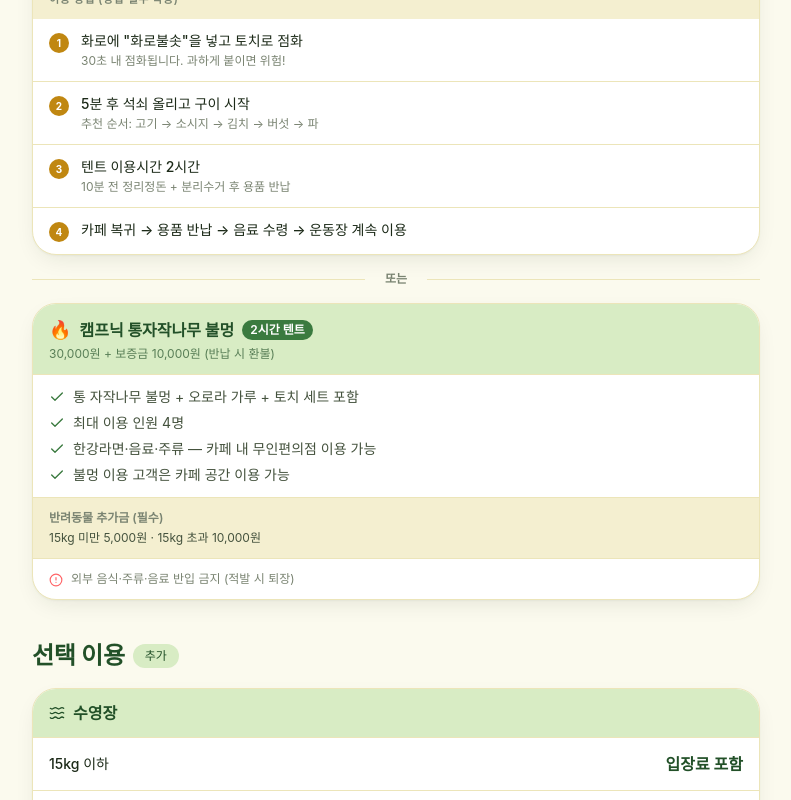
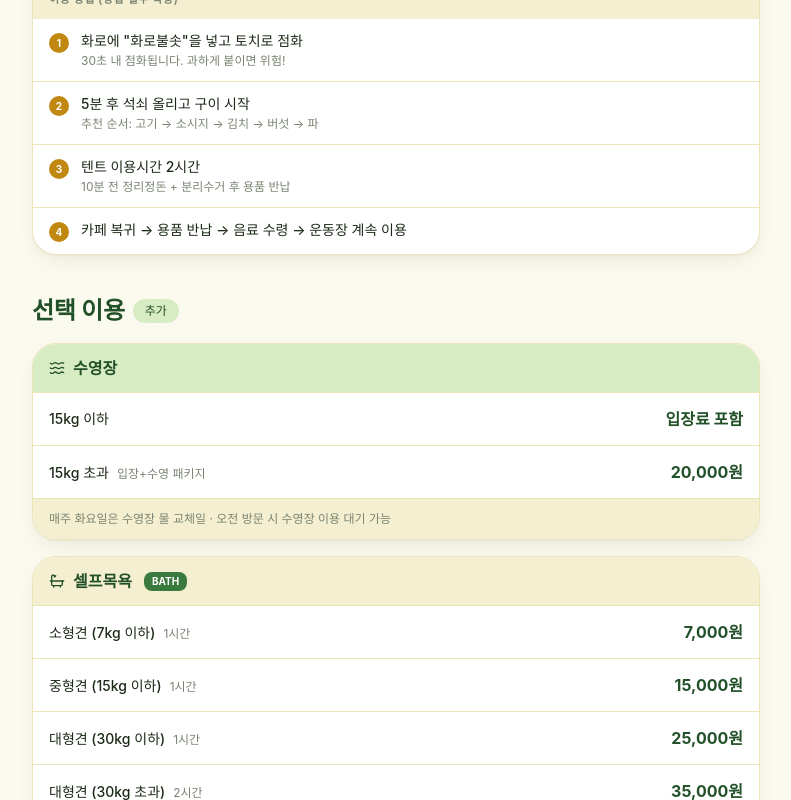
Before and after one commit to leearo9528-creator/sorpia97, a Next.js app: page /pricing in a window 1280 px wide. Shown: the part 885-1685 px from the top of the page, without its empty margins (244-1035 px from the left). Built offline with nearby package versions, Linux system fonts and the light colour scheme; no server answers; a web font is replaced by a local one.

Commit message:
refactor: 이용안내 필수 섹션에서 캠프닉 불멍 제거
https://claude.ai/code/session_012RMbzgm1K94GtwFjTkRx2r

```diff
--- a/src/app/pricing/page.tsx
+++ b/src/app/pricing/page.tsx
@@ -140,47 +140,6 @@ export default function PricingPage() {
             </div>
           </div>
 
-          {/* OR 구분선 */}
-          <div className="flex items-center gap-3">
-            <div className="flex-1 h-px bg-[var(--line)]" />
-            <span className="text-xs font-bold text-[var(--foreground-mute)] px-2">또는</span>
-            <div className="flex-1 h-px bg-[var(--line)]" />
-          </div>
-
-          {/* 캠프닉 불멍 */}
-          <div className="card !p-0 overflow-hidden border-2 border-[var(--brand-soft)]">
-            <div className="px-4 py-3 bg-[var(--brand-soft)] border-b border-[var(--line)]">
-              <div className="flex items-center gap-2 flex-wrap">
-                <span className="text-lg">🔥</span>
-                <span className="font-bold text-[var(--brand-strong)]">캠프닉 통자작나무 불멍</span>
-                <span className="text-xs bg-[var(--brand)] text-white rounded-full px-2 py-0.5 font-semibold">2시간 텐트</span>
-              </div>
-              <p className="text-xs text-[var(--brand-strong)]/70 mt-0.5">
-                30,000원 + 보증금 10,000원 (반납 시 환불)
-              </p>
-            </div>
-            <div className="px-4 py-3 space-y-1.5">
-              {[
-                "통 자작나무 불멍 + 오로라 가루 + 토치 세트 포함",
-                "최대 이용 인원 4명",
-                "한강라면·음료·주류 — 카페 내 무인편의점 이용 가능",
-                "불멍 이용 고객은 카페 공간 이용 가능",
-              ].map((item) => (
-                <div key={item} className="flex items-start gap-2 text-sm text-[var(--foreground-soft)]">
-                  <Check className="w-4 h-4 text-[var(--brand)] shrink-0 mt-0.5" />
-                  {item}
-                </div>
-              ))}
-            </div>
-            <div className="px-4 py-3 border-t border-[var(--line)] bg-[var(--surface-2)] space-y-1">
-              <p className="text-xs font-semibold text-[var(--foreground-mute)]">반려동물 추가금 (필수)</p>
-              <p className="text-xs text-[var(--foreground-soft)]">15kg 미만 5,000원 · 15kg 초과 10,000원</p>
-            </div>
-            <div className="px-4 py-3 border-t border-[var(--line)] flex items-start gap-2">
-              <AlertCircle className="w-3.5 h-3.5 text-red-400 shrink-0 mt-0.5" />
-              <p className="text-xs text-[var(--foreground-mute)]">외부 음식·주류·음료 반입 금지 (적발 시 퇴장)</p>
-            </div>
-          </div>
         </section>
 
         {/* ===== ② 선택 이용 ===== */}
```
